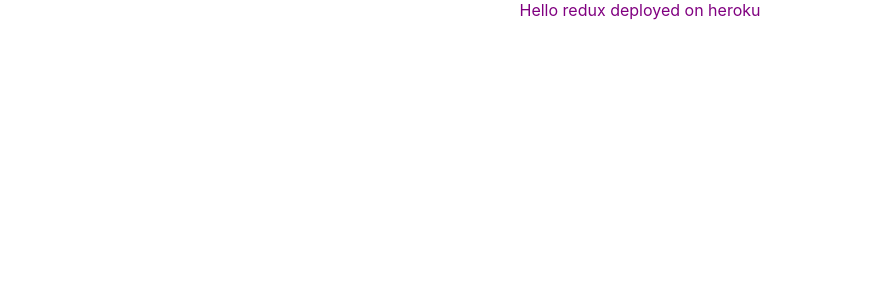
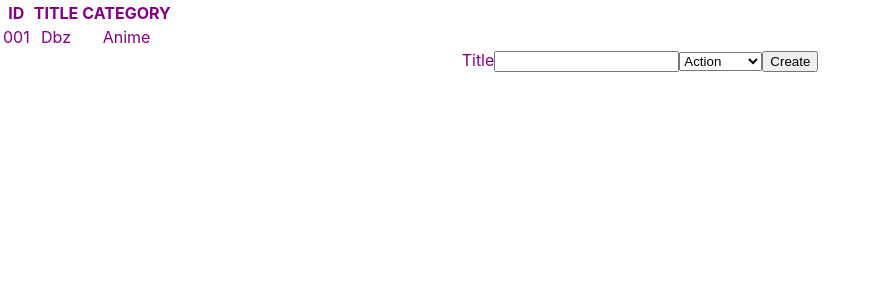
Before and after one commit to EricMbouwe/MagikBooks, a React (Create React App) app: page / in a window 1280 px wide. Shown: the top 300 px of the page, without its empty margins (0-877 px from the left). Built offline with nearby package versions, Linux system fonts and the light colour scheme.

Commit message:
actions added

```diff
--- a/src/App.js
+++ b/src/components/App.js
@@ -1,10 +1,13 @@
 import React from 'react';
 import './App.css';
+import BooksList from "../containers/BooksList";
+import BooksForm from "../containers/BooksForm";
 
 function App() {
   return (
     <div className="App">
-      Hello redux deployed on heroku
+      <BooksList />
+      <BooksForm />
     </div>
   );
 }
--- /dev/null
+++ b/src/containers/BooksForm.js
@@ -0,0 +1,40 @@
+import React, { Component } from 'react';
+
+class BooksForm extends Component {
+  constructor(props) {
+    super(props);
+  }
+
+  render() {
+    const categories = [
+      "Action",
+      "Biography",
+      "History",
+      "Horror",
+      "Kids",
+      "Learning",
+      "Sci-Fi",
+    ];
+
+    return (
+      <div>
+        <form action="">
+          <label htmlFor="title">Title</label>
+          <input type="text" />
+          <select name="categories" id="categories">
+            <option value="">Action</option>
+            <option value="">Biography</option>
+            <option value="">History</option>
+            <option value="">Horror</option>
+            <option value="">Kids</option>
+            <option value="">Learning</option>
+            <option value="">Sci-Fi</option>
+          </select>
+          <button type="submit">Create</button>
+        </form>
+      </div>
+    );
+  }
+}
+
+export default BooksForm;
--- /dev/null
+++ b/src/containers/BooksList.js
@@ -0,0 +1,34 @@
+import React, { Component } from 'react';
+
+class BooksList extends Component {
+  constructor(props) {
+    super(props);
+  }
+
+  render() {
+    return (
+      <div>
+        <table>
+          <thead>
+            <th>ID</th>
+            <th>TITLE</th>
+            <th>CATEGORY</th>
+          </thead>
+          <tbody>
+            <tr>
+              <td>001</td>
+              <td>Dbz</td>
+              <td>Anime</td>
+            </tr>
+          </tbody>
+        </table>
+      </div>
+    );
+  }
+}
+
+const mapStateToProps = (state) => {
+  return { books: state };
+};
+
+export default BooksList;
--- a/src/index.js
+++ b/src/index.js
@@ -1,7 +1,7 @@
 import React from 'react';
 import ReactDOM from 'react-dom';
 import './index.css';
-import App from './App';
+import App from './components/App';
 
 ReactDOM.render(
   <React.StrictMode>
```
Also changed, not shown: src/actions/index.js (added, +16 -0 lines), src/components/Book.js (added, +19 -0 lines), src/reducers/books.js (added, +10 -0 lines), src/components/App.css (renamed from src/App.css), src/index.css (line endings or trailing spaces), src/reducers/index.js (added), 1 other file (tests, documents, lock files or other folders).
